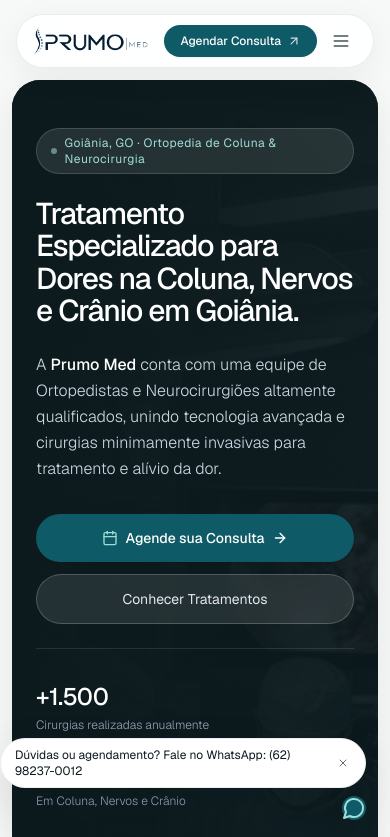
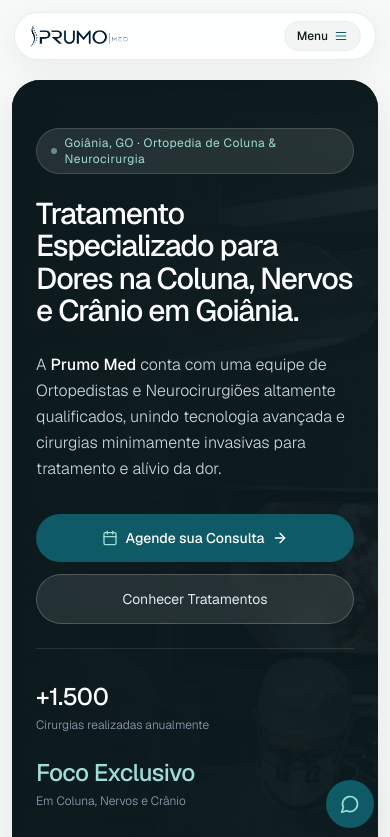
Before and after one commit to MendesLife/Prumo-Med, a React (Vite) app: page / in a window 390 px wide. Shown: the top 837 px of the page. Built offline with nearby package versions, Linux system fonts and the light colour scheme; the HTML template or start-up script is replaced by a standard one.

Commit message:
fix: optimize mobile header layout, prevent overflow and improve mobile drawer design

```diff
--- a/src/components/FloatingWhatsApp.jsx
+++ b/src/components/FloatingWhatsApp.jsx
@@ -5,14 +5,14 @@ export default function FloatingWhatsApp() {
   const [showTooltip, setShowTooltip] = useState(true);
 
   return (
-    <div className="fixed bottom-6 right-6 z-40 flex flex-col items-end gap-2 pointer-events-none">
-      {/* Tooltip bubble */}
+    <div className="fixed bottom-4 right-4 sm:bottom-6 sm:right-6 z-40 flex flex-col items-end gap-2 pointer-events-none">
+      {/* Tooltip bubble (visible on sm: and up to avoid covering mobile screen) */}
       {showTooltip && (
         <a
           href="https://wa.me/5562982370012?text=Olá!%20Gostaria%20de%20informações%20sobre%20atendimento%20na%20Prumo%20Med."
           target="_blank"
           rel="noopener noreferrer"
-          className="bg-white text-[#0c1a1d] text-xs font-normal py-2 px-3.5 rounded-full shadow-float border border-[#eaeeed] flex items-center gap-2 pointer-events-auto hover:text-[#0e5a66] transition-colors"
+          className="hidden sm:flex bg-white text-[#0c1a1d] text-xs font-normal py-2 px-3.5 rounded-full shadow-float border border-[#eaeeed] items-center gap-2 pointer-events-auto hover:text-[#0e5a66] transition-colors"
         >
           <span>Dúvidas ou agendamento? Fale no WhatsApp: (62) 98237-0012</span>
           <button
@@ -22,7 +22,7 @@ export default function FloatingWhatsApp() {
               e.stopPropagation();
               setShowTooltip(false);
             }}
-            className="text-[#5e6c73] hover:text-[#0c1a1d] p-0.5"
+            className="text-[#5e6c73] hover:text-[#0c1a1d] p-0.5 cursor-pointer"
             aria-label="Fechar"
           >
             <X className="w-3 h-3" />
@@ -35,11 +35,11 @@ export default function FloatingWhatsApp() {
         href="https://wa.me/5562982370012?text=Olá!%20Gostaria%20de%20agendar%20uma%20consulta%20na%20Prumo%20Med."
         target="_blank"
         rel="noopener noreferrer"
-        className="w-13 h-13 rounded-full bg-[#0e5a66] hover:bg-[#083c44] text-white flex items-center justify-center shadow-card hover:shadow-float transition-all duration-300 transform hover:scale-105 pointer-events-auto cursor-pointer"
+        className="w-12 h-12 sm:w-13 sm:h-13 rounded-full bg-[#0e5a66] hover:bg-[#083c44] text-white flex items-center justify-center shadow-card hover:shadow-float transition-all duration-300 transform hover:scale-105 pointer-events-auto cursor-pointer"
         aria-label="Abrir WhatsApp: +55 (62) 98237-0012"
         title="Falar no WhatsApp: +55 62 98237-0012"
       >
-        <MessageCircle className="w-6 h-6 text-[#9fded8]" />
+        <MessageCircle className="w-5 h-5 sm:w-6 sm:h-6 text-[#9fded8]" />
       </a>
     </div>
   );
--- a/src/components/Header.jsx
+++ b/src/components/Header.jsx
@@ -1,5 +1,5 @@
 import React, { useState, useEffect } from 'react';
-import { Calendar, Menu, X, ArrowUpRight, MessageCircle } from 'lucide-react';
+import { Calendar, Menu, X, ArrowUpRight, MessageCircle, ChevronRight } from 'lucide-react';
 
 export default function Header({ onOpenBooking }) {
   const [isScrolled, setIsScrolled] = useState(false);
@@ -24,15 +24,15 @@ export default function Header({ onOpenBooking }) {
   ];
 
   return (
-    <header className="fixed top-0 left-0 right-0 z-50 px-4 sm:px-6 pt-3.5 sm:pt-4 transition-all pointer-events-none">
-      <div className="max-w-6xl mx-auto flex items-center justify-between glass-pill-nav rounded-full px-4 sm:px-6 py-2.5 sm:py-3 pointer-events-auto">
+    <header className="fixed top-0 left-0 right-0 z-50 px-3.5 sm:px-6 pt-3 sm:pt-4 transition-all pointer-events-none">
+      <div className="w-full max-w-6xl mx-auto flex items-center justify-between glass-pill-nav rounded-full px-3.5 sm:px-6 py-2 sm:py-2.5 pointer-events-auto">
 
         {/* Logo */}
         <a href="#" className="flex items-center gap-2 group shrink-0">
           <img
             src="/images/logo-prumo-med.webp"
             alt="Prumo Med"
-            className="h-7 sm:h-8 w-auto object-contain transition-transform group-hover:scale-105"
+            className="h-6 sm:h-7 md:h-8 w-auto object-contain transition-transform group-hover:scale-105"
           />
         </a>
 
@@ -49,8 +49,8 @@ export default function Header({ onOpenBooking }) {
           ))}
         </nav>
 
-        {/* CTA & WhatsApp Button */}
-        <div className="flex items-center gap-2 sm:gap-3">
+        {/* Right Section: WhatsApp + CTA Button + Mobile Menu Toggle */}
+        <div className="flex items-center gap-2 sm:gap-3 shrink-0">
           <a
             href="https://wa.me/5562982370012?text=Olá!%20Gostaria%20de%20agendar%20uma%20consulta%20na%20Prumo%20Med."
             target="_blank"
@@ -62,61 +62,66 @@ export default function Header({ onOpenBooking }) {
             <span>(62) 98237-0012</span>
           </a>
 
+          {/* CTA Button visible on sm and desktop */}
           <button
-            onClick={onOpenBooking}
-            className="inline-flex items-center justify-center gap-1.5 bg-[#0e5a66] hover:bg-[#083c44] text-white text-xs sm:text-[13px] font-medium px-4 sm:px-5 py-2 sm:py-2.5 rounded-full shadow-sm hover:shadow transition-all duration-200 cursor-pointer"
+            onClick={() => onOpenBooking('Consulta Geral')}
+            className="hidden sm:inline-flex items-center justify-center gap-1.5 bg-[#0e5a66] hover:bg-[#083c44] text-white text-xs sm:text-[13px] font-medium px-4 sm:px-5 py-2 sm:py-2.5 rounded-full shadow-sm hover:shadow transition-all duration-200 cursor-pointer shrink-0"
           >
             <span>Agendar Consulta</span>
             <ArrowUpRight className="w-3.5 h-3.5 opacity-80" />
           </button>
 
-          {/* Mobile Menu Button */}
+          {/* Mobile Menu Button - Nordic Pill Style */}
           <button
             onClick={() => setMobileMenuOpen(!mobileMenuOpen)}
-            className="lg:hidden p-1.5 rounded-full text-[#44555a] hover:text-[#0c1a1d] hover:bg-slate-100 transition-colors"
-            aria-label="Abrir menu"
+            className="lg:hidden inline-flex items-center gap-1.5 bg-[#f3f5f4] hover:bg-[#eaeeed] active:bg-[#e2e7e6] text-[#0c1a1d] text-xs font-medium px-3 py-1.5 rounded-full border border-[#eaeeed] transition-colors cursor-pointer shrink-0"
+            aria-label={mobileMenuOpen ? "Fechar menu" : "Abrir menu"}
           >
-            {mobileMenuOpen ? <X className="w-5 h-5" /> : <Menu className="w-5 h-5" />}
+            <span>{mobileMenuOpen ? 'Fechar' : 'Menu'}</span>
+            {mobileMenuOpen ? <X className="w-3.5 h-3.5 text-[#0c1a1d]" /> : <Menu className="w-3.5 h-3.5 text-[#0e5a66]" />}
           </button>
         </div>
       </div>
 
-      {/* Mobile Drawer */}
+      {/* Mobile Editorial Drawer */}
       {mobileMenuOpen && (
-        <div className="max-w-md mx-auto mt-2 bg-white/95 backdrop-blur-xl border border-slate-200/80 rounded-3xl p-5 shadow-float space-y-4 pointer-events-auto lg:hidden animate-fadeIn">
-          <div className="grid gap-1">
+        <div className="w-full max-w-md mx-auto mt-2 bg-white border border-[#eaeeed] rounded-3xl p-5 shadow-2xl pointer-events-auto lg:hidden animate-fadeIn">
+          <div className="divide-y divide-[#eaeeed]">
             {navLinks.map((link) => (
               <a
                 key={link.name}
                 href={link.href}
                 onClick={() => setMobileMenuOpen(false)}
-                className="px-3.5 py-2.5 rounded-xl text-sm font-medium text-[#44555a] hover:text-[#0c1a1d] hover:bg-[#f3f5f4] transition-colors"
+                className="py-3 flex items-center justify-between text-sm sm:text-base font-normal text-[#0c1a1d] hover:text-[#0e5a66] transition-colors"
               >
-                {link.name}
+                <span>{link.name}</span>
+                <ChevronRight className="w-4 h-4 text-[#8899a0]" />
               </a>
             ))}
           </div>
-          <div className="pt-3 border-t border-[#eaeeed] space-y-2">
+
+          <div className="pt-4 border-t border-[#eaeeed] space-y-2.5">
+            <button
+              onClick={() => {
+                setMobileMenuOpen(false);
+                onOpenBooking('Consulta via Menu Mobile');
+              }}
+              className="w-full py-3.5 bg-[#0e5a66] hover:bg-[#083c44] text-white text-sm font-medium rounded-full text-center shadow-sm flex items-center justify-center gap-2 cursor-pointer transition-all"
+            >
+              <Calendar className="w-4 h-4 text-[#9fded8]" />
+              <span>Agendar Consulta Agora</span>
+              <ArrowUpRight className="w-4 h-4 opacity-80" />
+            </button>
+
             <a
               href="https://wa.me/5562982370012?text=Olá!%20Gostaria%20de%20agendar%20uma%20consulta%20na%20Prumo%20Med."
               target="_blank"
               rel="noopener noreferrer"
-              className="w-full py-2.5 bg-[#f3f5f4] hover:bg-[#eaeeed] text-[#0c1a1d] text-xs font-medium rounded-full text-center flex items-center justify-center gap-2"
+              className="w-full py-2.5 bg-[#f3f5f4] hover:bg-[#eaeeed] text-[#0c1a1d] text-xs font-medium rounded-full text-center flex items-center justify-center gap-2 transition-colors"
             >
               <MessageCircle className="w-4 h-4 text-[#0e5a66]" />
               <span>WhatsApp: +55 (62) 98237-0012</span>
             </a>
-
-            <button
-              onClick={() => {
-                setMobileMenuOpen(false);
-                onOpenBooking();
-              }}
-              className="w-full py-3 bg-[#0e5a66] hover:bg-[#083c44] text-white text-sm font-medium rounded-full text-center shadow-sm flex items-center justify-center gap-2"
-            >
-              <Calendar className="w-4 h-4" />
-              <span>Agendar Consulta Agora</span>
-            </button>
           </div>
         </div>
       )}
```
